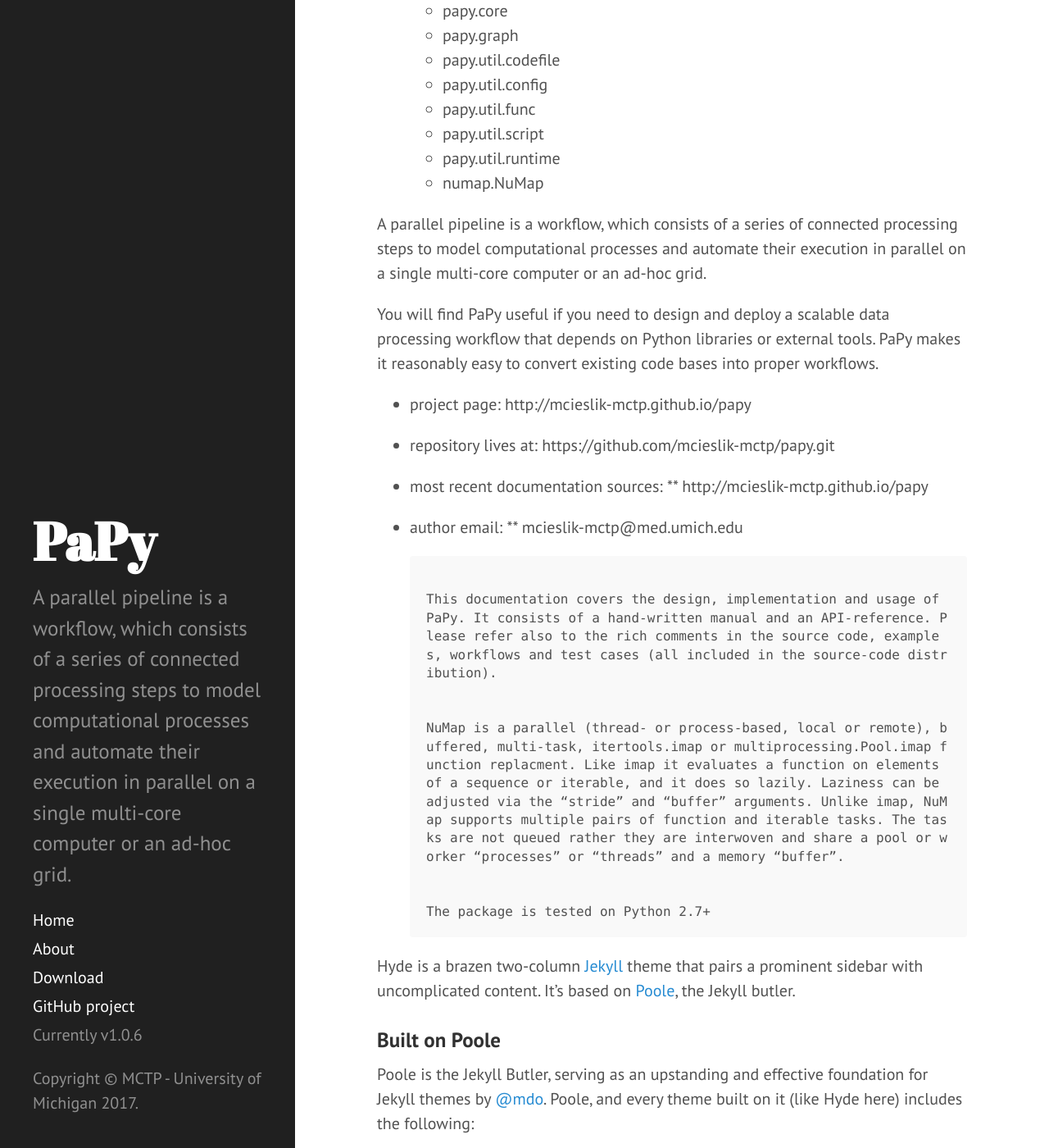
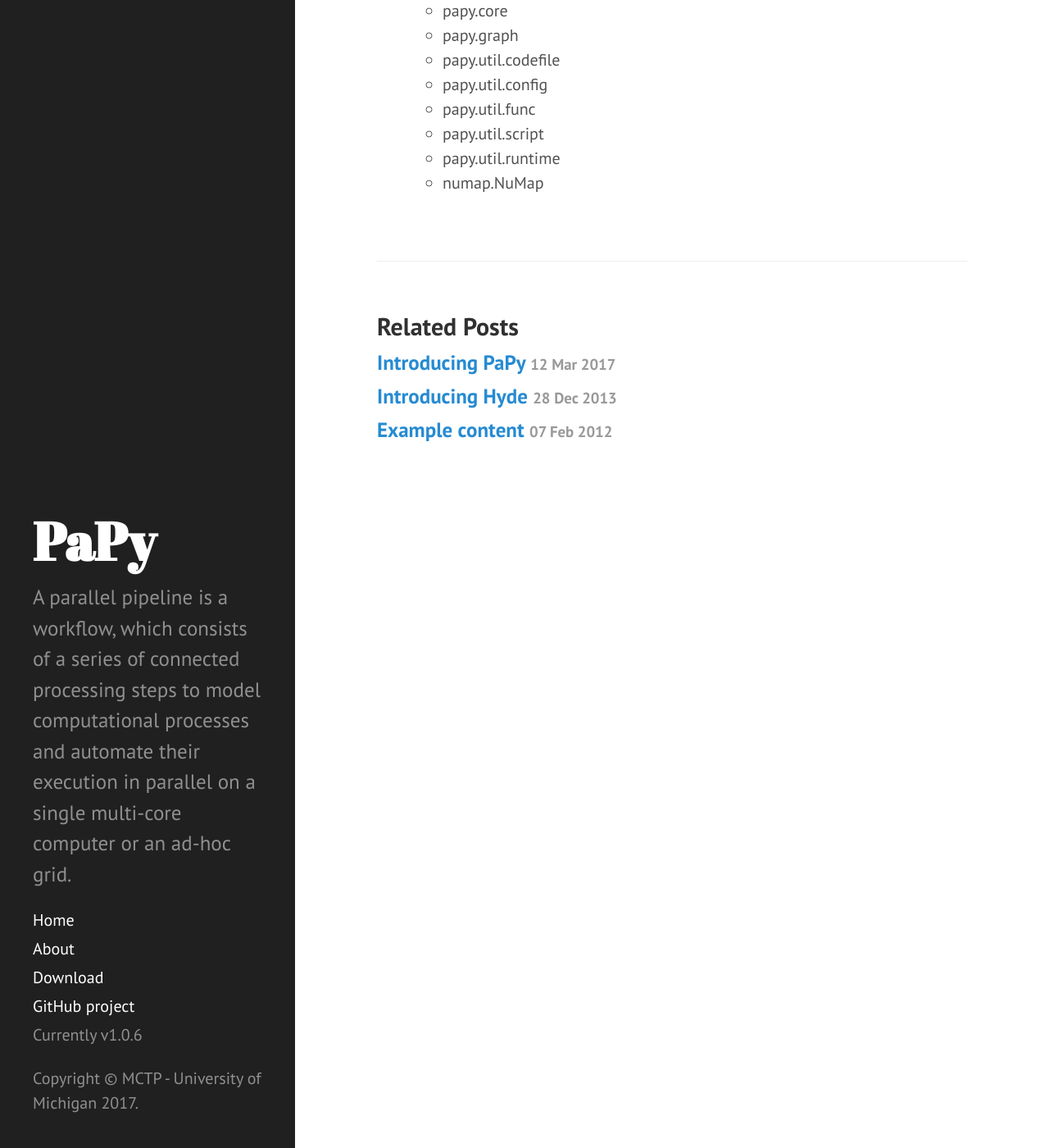
Before and after one commit to jich-MCTP/calculate, a Jekyll site: the page built from _posts/2017-03-15-contents.md, in a window 1280 px wide and 1400 px high, scrolled down 2732 px. Shown: the whole window at 82% size. Built offline with Jekyll 4.4.1, drawn with Linux system fonts in a browser that asks for light colours; some of the changed text lies outside the part shown.

Commit message:
update bullet in 2017-03-15-contents.md

```diff
--- a/_posts/2017-03-15-contents.md
+++ b/_posts/2017-03-15-contents.md
@@ -1,6 +1,6 @@
 ---
 layout: post
-title: contents
+title: Contents
 ---
 
 * Bullet Points
@@ -101,60 +101,3 @@
 	* papy.util.script
 	* papy.util.runtime
 	* numap.NuMap
-
-
-
-A parallel pipeline is a workflow, which consists of a series of connected processing steps to model computational processes and automate their execution in parallel on a single multi-core computer or an ad-hoc grid.
-
-You will find PaPy useful if you need to design and deploy a scalable data processing workflow that depends on Python libraries or external tools. PaPy makes it reasonably easy to convert existing code bases into proper workflows.
-
-* project page:
-	http://mcieslik-mctp.github.io/papy
-
-* repository lives at:
-	https://github.com/mcieslik-mctp/papy.git
-
-* most recent documentation sources:
-** http://mcieslik-mctp.github.io/papy
-
-* author email:
-** mcieslik-mctp@med.umich.edu
-
-																																								This documentation covers the design, implementation and usage of PaPy. It consists of a hand-written manual and an API-reference. Please refer also to the rich comments in the source code, examples, workflows and test cases (all included in the source-code distribution).
-
-																																								NuMap is a parallel (thread- or process-based, local or remote), buffered, multi-task, itertools.imap or multiprocessing.Pool.imap function replacment. Like imap it evaluates a function on elements of a sequence or iterable, and it does so lazily. Laziness can be adjusted via the “stride” and “buffer” arguments. Unlike imap, NuMap supports multiple pairs of function and iterable tasks. The tasks are not queued rather they are interwoven and share a pool or worker “processes” or “threads” and a memory “buffer”.
-
-																																								The package is tested on Python 2.7+
-
-Hyde is a brazen two-column [Jekyll](http://jekyllrb.com) theme that pairs a prominent sidebar with uncomplicated content. It's based on [Poole](http://getpoole.com), the Jekyll butler.
-
-### Built on Poole
-
-Poole is the Jekyll Butler, serving as an upstanding and effective foundation for Jekyll themes by [@mdo](https://twitter.com/mdo). Poole, and every theme built on it (like Hyde here) includes the following:
-
-* Complete Jekyll setup included (layouts, config, [404](/404), [RSS feed](/atom.xml), posts, and [example page](/about))
-* Mobile friendly design and development
-* Easily scalable text and component sizing with `rem` units in the CSS
-* Support for a wide gamut of HTML elements
-* Related posts (time-based, because Jekyll) below each post
-* Syntax highlighting, courtesy Pygments (the Python-based code snippet highlighter)
-
-### Hyde features
-
-In addition to the features of Poole, Hyde adds the following:
-
-* Sidebar includes support for textual modules and a dynamically generated navigation with active link support
-* Two orientations for content and sidebar, default (left sidebar) and [reverse](https://github.com/poole/lanyon#reverse-layout) (right sidebar), available via `<body>` classes
-* [Eight optional color schemes](https://github.com/poole/hyde#themes), available via `<body>` classes
-
-[Head to the readme](https://github.com/poole/hyde#readme) to learn more.
-
-### Browser support
-
-Hyde is by preference a forward-thinking project. In addition to the latest versions of Chrome, Safari (mobile and desktop), and Firefox, it is only compatible with Internet Explorer 9 and above.
-
-### Download
-
-Hyde is developed on and hosted with GitHub. Head to the <a href="https://github.com/poole/hyde">GitHub repository</a> for downloads, bug reports, and features requests.
-
-Thanks!
```
